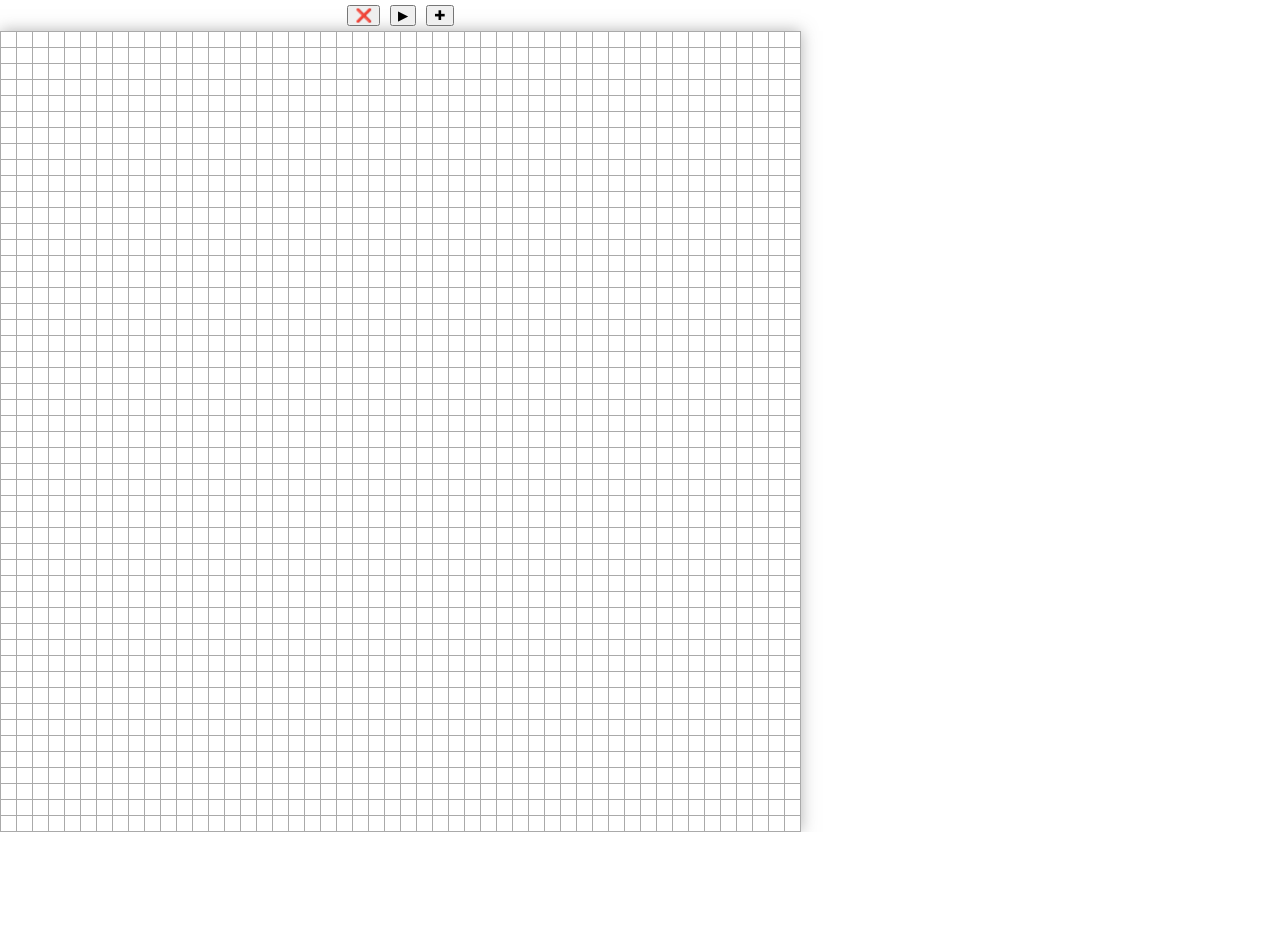
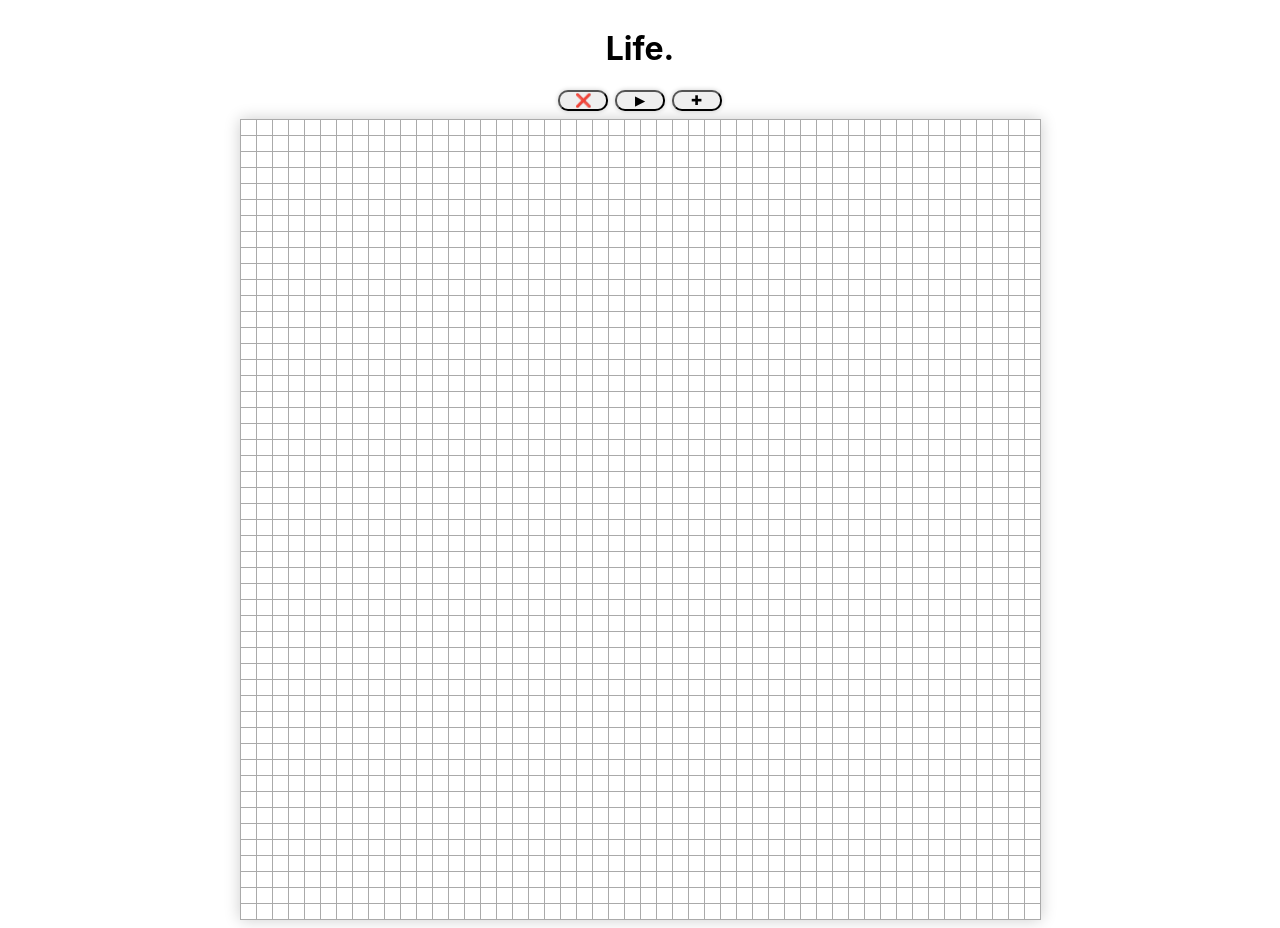
Before and after one commit to thezanke/react-game-of-life, a React (Create React App) app: page / in a window 1280 px wide. Before the commit the page ends 832 px from the top, so only its background shows below. Built offline with nearby package versions, Linux system fonts and the light colour scheme.

Commit message:
make it just a tad nicer looking

```diff
--- a/src/Game.component.tsx
+++ b/src/Game.component.tsx
@@ -19,6 +19,7 @@ export const Game: React.FC<Props> = ({ width = 50, height = 50 }) => {
 
   return (
     <div className="game">
+      <h1>Life.</h1>
       <div className="controls">
         <button onClick={actions.clear}>{ICONS.CLEAR}</button>
         <button onClick={actions.togglePlaying}>{playing ? ICONS.STOP : ICONS.PLAY}</button>
--- a/src/index.css
+++ b/src/index.css
@@ -1,4 +1,6 @@
 body {
+  display: flex;
+  justify-content: center;
   margin: 0;
   font-family: -apple-system, BlinkMacSystemFont, 'Segoe UI', 'Roboto', 'Oxygen', 'Ubuntu', 'Cantarell', 'Fira Sans',
     'Droid Sans', 'Helvetica Neue', sans-serif;
@@ -8,22 +10,28 @@ body {
 
 .game {
   display: inline-block;
+  margin: 0.5em;
+  text-align: center;
 }
 
 .controls {
   display: flex;
   justify-content: center;
+  margin: 0.5em 0;
 }
 
 .controls button {
-  margin: 5px;
+  margin: 0 0.25em;
+  width: 50px;
+  border-radius: 10px;
+  box-shadow: 0 0 5px rgba(0, 0, 0, 0.2);
 }
 
 .board {
   display: table;
   border-collapse: collapse;
   background-color: white;
-  box-shadow: 0 0 15px rgba(100, 100, 100, 0.5);
+  box-shadow: 0 0 15px rgba(0, 0, 0, 0.2);
 }
 
 .row {
```
